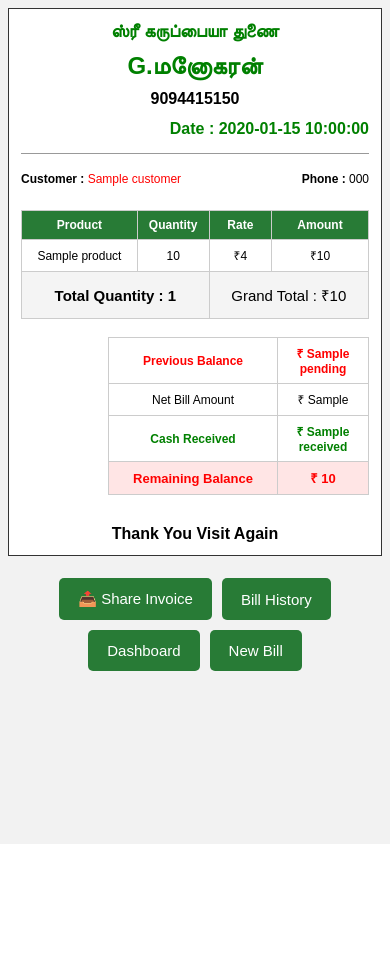
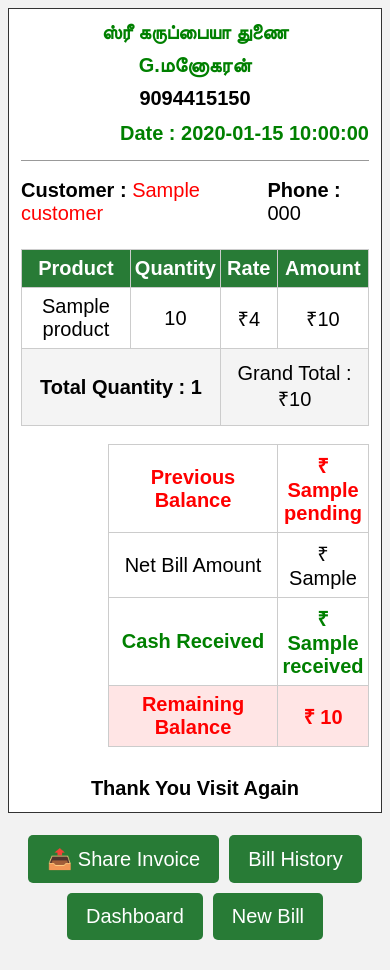
Before and after one commit to kapilraj26/billgenerate, a Flask app: template templates/invoice.html in a window 390 px wide. Before the commit the page ends 844 px from the top, so only its background shows below. Run offline with Flask 3, Linux system fonts and the light colour scheme; the template is opened without the code that fills it: most values are stand-ins (such as "Sample title", 1, 10 or a date in 2020); parts of the project's set-up code (start-up, migrations or seed data) failed here and were passed over.

Commit message:
Update invoice.html

```diff
--- a/templates/invoice.html
+++ b/templates/invoice.html
@@ -20,6 +20,8 @@
             font-family: Arial, sans-serif;
         }
 
+        /* INVOICE */
+
         .invoice {
             width: 100%;
             max-width: 840px;
@@ -27,6 +29,13 @@
             padding: 34px;
             background: white;
             border: 1px solid #333;
+        }
+
+        /* ALL INVOICE TEXT - 20PX */
+
+        .invoice,
+        .invoice * {
+            font-size: 20px !important;
         }
 
         /* HEADER */
@@ -39,21 +48,18 @@
 
         .tamil-title {
             color: green;
-            font-size: 22px;
             font-weight: bold;
             margin: 0 0 10px;
         }
 
         .shop-name {
             color: green;
-            font-size: 30px;
             font-weight: bold;
             margin: 0 0 10px;
         }
 
         .shop-phone {
             color: black;
-            font-size: 18px;
             font-weight: bold;
             text-align: center;
             margin-bottom: 12px;
@@ -63,7 +69,6 @@
             display: flex;
             justify-content: flex-end;
             color: green;
-            font-size: 20px;
             font-weight: bold;
         }
 
@@ -75,7 +80,6 @@
             align-items: center;
             gap: 10px;
             margin: 18px 0 24px;
-            font-size: 15px;
         }
 
         .customer-name {
@@ -95,7 +99,6 @@
             border: 1px solid #ccc;
             padding: 11px 7px;
             text-align: center;
-            font-size: 15px;
         }
 
         .product-table th {
@@ -107,7 +110,6 @@
         .product-table .total-row td {
             background: #f4f4f4;
             padding: 13px 6px;
-            font-size: 15px;
         }
 
         .total-quantity {
@@ -138,7 +140,6 @@
         .summary-table td {
             border: 1px solid #ccc;
             padding: 11px 8px;
-            font-size: 15px;
             text-align: center;
         }
 
@@ -164,7 +165,6 @@
         .remaining-balance td {
             color: red;
             background: #ffe5e5;
-            font-size: 17px;
             font-weight: bold;
         }
 
@@ -173,7 +173,6 @@
         .thank-you {
             text-align: center;
             margin-top: 30px;
-            font-size: 16px;
             font-weight: bold;
         }
 
@@ -194,7 +193,7 @@
             border-radius: 5px;
             color: white;
             background: #287b36;
-            font-size: 15px;
+            font-size: 20px;
             cursor: pointer;
         }
 
@@ -205,6 +204,7 @@
         /* MOBILE VIEW */
 
         @media (max-width: 480px) {
+
             body {
                 padding: 8px;
             }
@@ -213,24 +213,12 @@
                 padding: 12px;
             }
 
-            .tamil-title {
-                font-size: 18px;
-            }
-
-            .shop-name {
-                font-size: 24px;
-            }
-
-            .shop-phone {
-                font-size: 16px;
-            }
-
-            .date-row {
-                font-size: 16px;
+            .invoice,
+            .invoice * {
+                font-size: 20px !important;
             }
 
             .customer-details {
-                font-size: 12px;
                 gap: 5px;
             }
 
@@ -238,21 +226,17 @@
             .product-table td,
             .summary-table td {
                 padding: 7px 4px;
-                font-size: 12px;
             }
 
             .summary-table {
                 width: 75%;
-            }
-
-            .remaining-balance td {
-                font-size: 13px;
             }
         }
 
         /* PRINT */
 
         @media print {
+
             body {
                 background: white;
                 padding: 0;
```
